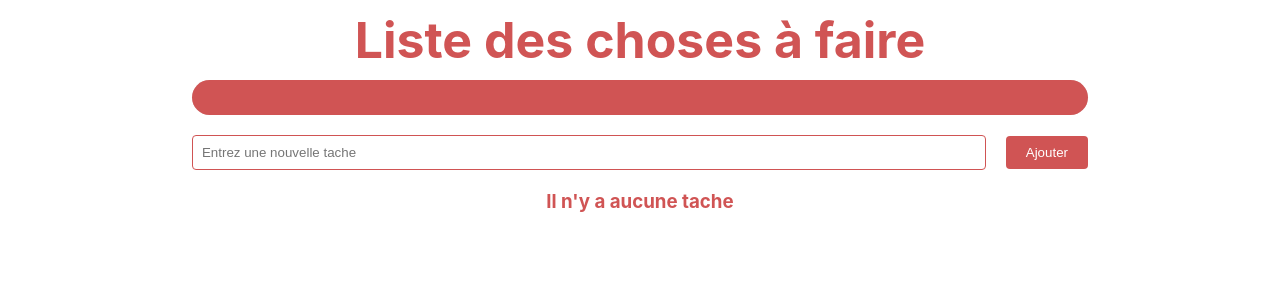
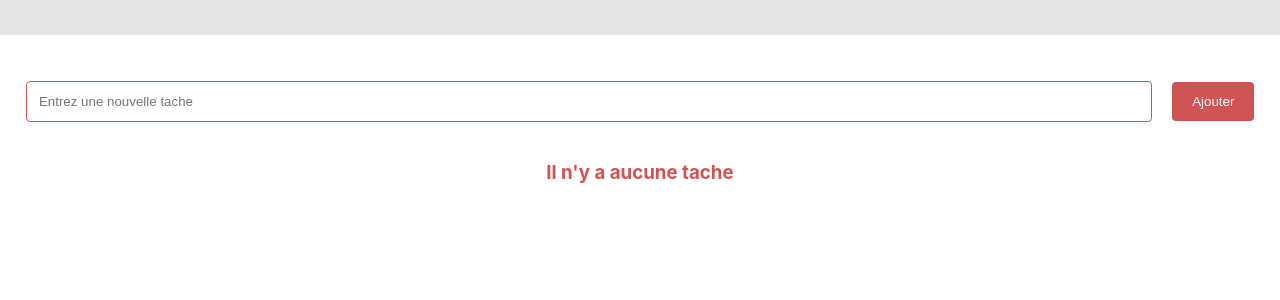
Before and after one commit to kevintsi/ToDoList, a React (Create React App) app: page / in a window 1280 px wide. Shown: the top 300 px of the page. Built offline with nearby package versions, Linux system fonts and the light colour scheme; the HTML template or start-up script is replaced by a standard one.

Commit message:
CSS mis à jour et scroll quand trop de tache

```diff
--- a/src/App.css
+++ b/src/App.css
@@ -1,6 +1,10 @@
 .todo-list {
-  width: 70%;
+  width: 100%;
   margin: 0 auto;
+}
+
+.container {
+  padding: 2%;
 }
 
 .title {
@@ -44,6 +48,11 @@
   cursor: pointer;
 }
 
+.list-container {
+  height: 63em;
+  overflow: scroll;
+}
+
 h3 {
   color: #D05454;
   text-align: center
--- a/src/App.js
+++ b/src/App.js
@@ -7,7 +7,7 @@ function App() {
 
   const [todos, setTodos] = useState([])
   const [inputTodo, setInputTodo] = useState("")
-  const [barStyle, setBarStyle] = useState({})
+  const [barStyle, setBarStyle] = useState({ "width": 0, "color": "white" })
 
   /**
    *
@@ -85,8 +85,8 @@ function App() {
 
   return (
     <div className="todo-list">
-      <div className="title">Liste des choses à faire</div>
       <ProgressBar barStyle={barStyle} />
+      <div className="container">
         <form onSubmit={_addTodo}>
           <input
             type="text"
@@ -96,6 +96,7 @@ function App() {
           />
           <button type="submit">Ajouter</button>
         </form>
+        <div className="list-container">
           {todos.length > 0 ? (
             <ul>
               {
@@ -109,7 +110,8 @@ function App() {
           ) :
             <h3>Il n'y a aucune tache</h3>
           }
-
+        </div>
+      </div>
     </div>
   );
 }
--- a/src/components/ProgressBar/ProgressBar.css
+++ b/src/components/ProgressBar/ProgressBar.css
@@ -1,13 +1,11 @@
 .progress-bar-container {
     height: 35px;
-    border-radius: 20px;
     background-color: #E5E5E5;
-    margin-bottom: 20px
+    margin-bottom: 20px;
 }
 
 .progress-bar-container>div {
     height: 35px;
-    border-radius: 20px;
     text-align: "center";
     transition: width 0.5s;
 }
```
Lines whose indentation alone changed are shown as unchanged.
